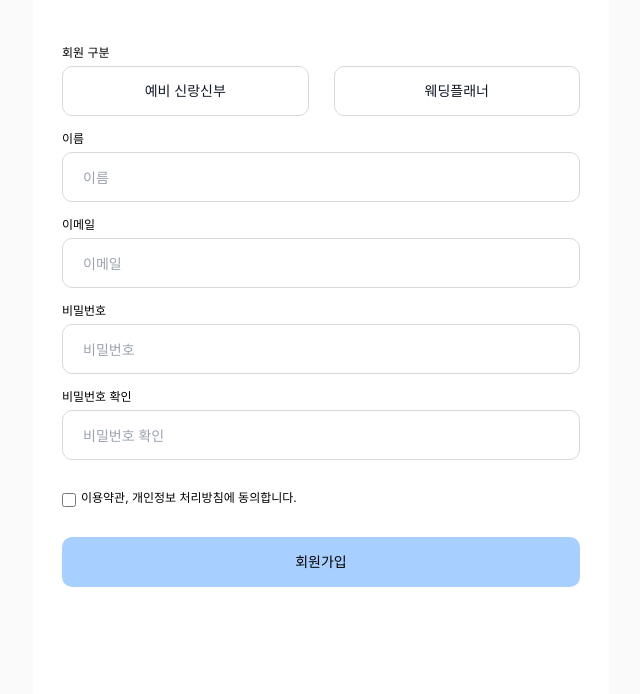
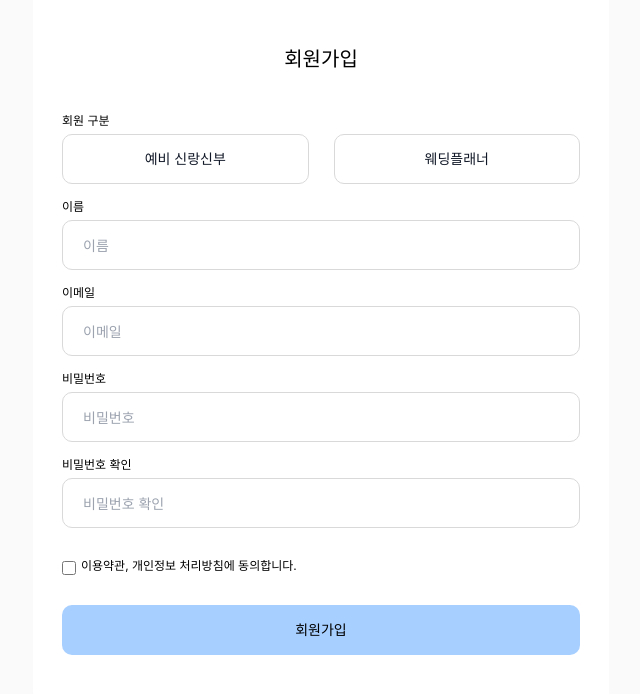
Before and after one commit to Step3-kakao-tech-campus/Team5_FE, a React (Create React App) app: page /signup in a window 1280 px wide. Shown: the top 694 px of the page, without its empty margins (319-959 px from the left). Built offline with nearby package versions, Linux system fonts and the light colour scheme; a web font is replaced by a local one.

Commit message:
feat: Add heading for web accessibility

```diff
--- a/src/pages/LoginPage.jsx
+++ b/src/pages/LoginPage.jsx
@@ -85,6 +85,7 @@ export default function LoginPage() {
   return (
     <Container className="max-w-none">
       <Box className="relative h-full mx-auto px-[29px] pt-[100px] text-xs justify-center">
+        <h1 className="w-full text-center text-xl">로그인</h1>
         <form>
           <InputGroup
             id="email"
--- a/src/pages/SignupPage.jsx
+++ b/src/pages/SignupPage.jsx
@@ -121,6 +121,7 @@ export default function SignupPage() {
   return (
     <Container className="max-w-none">
       <Box className="relative h-full mx-auto px-[29px] pt-[45px] text-xs justify-center">
+        <h1 className="w-full text-center text-xl pb-10">회원가입</h1>
         <div className="pb-[5px]">
           <Label className="text-xs">회원 구분</Label>
         </div>
```
